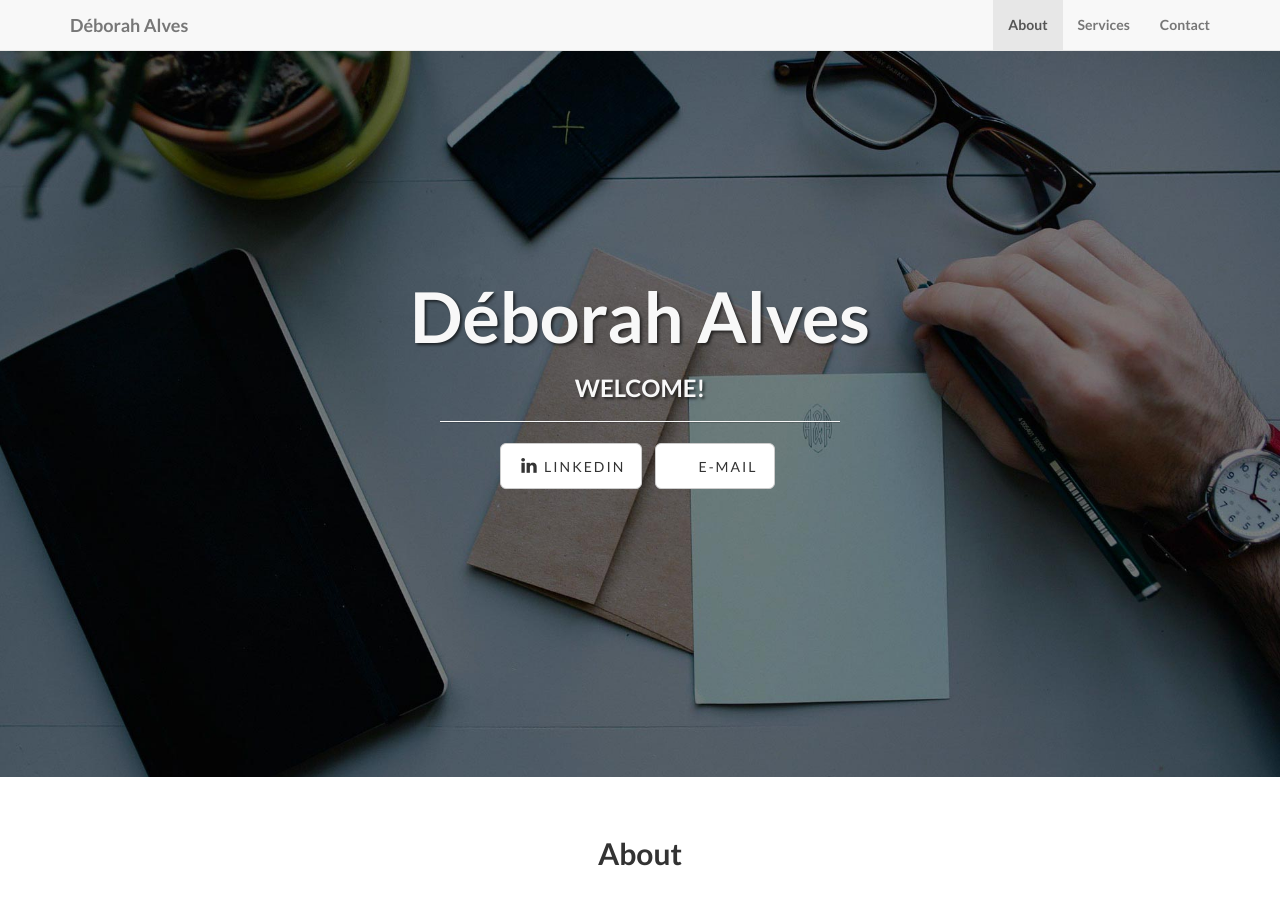
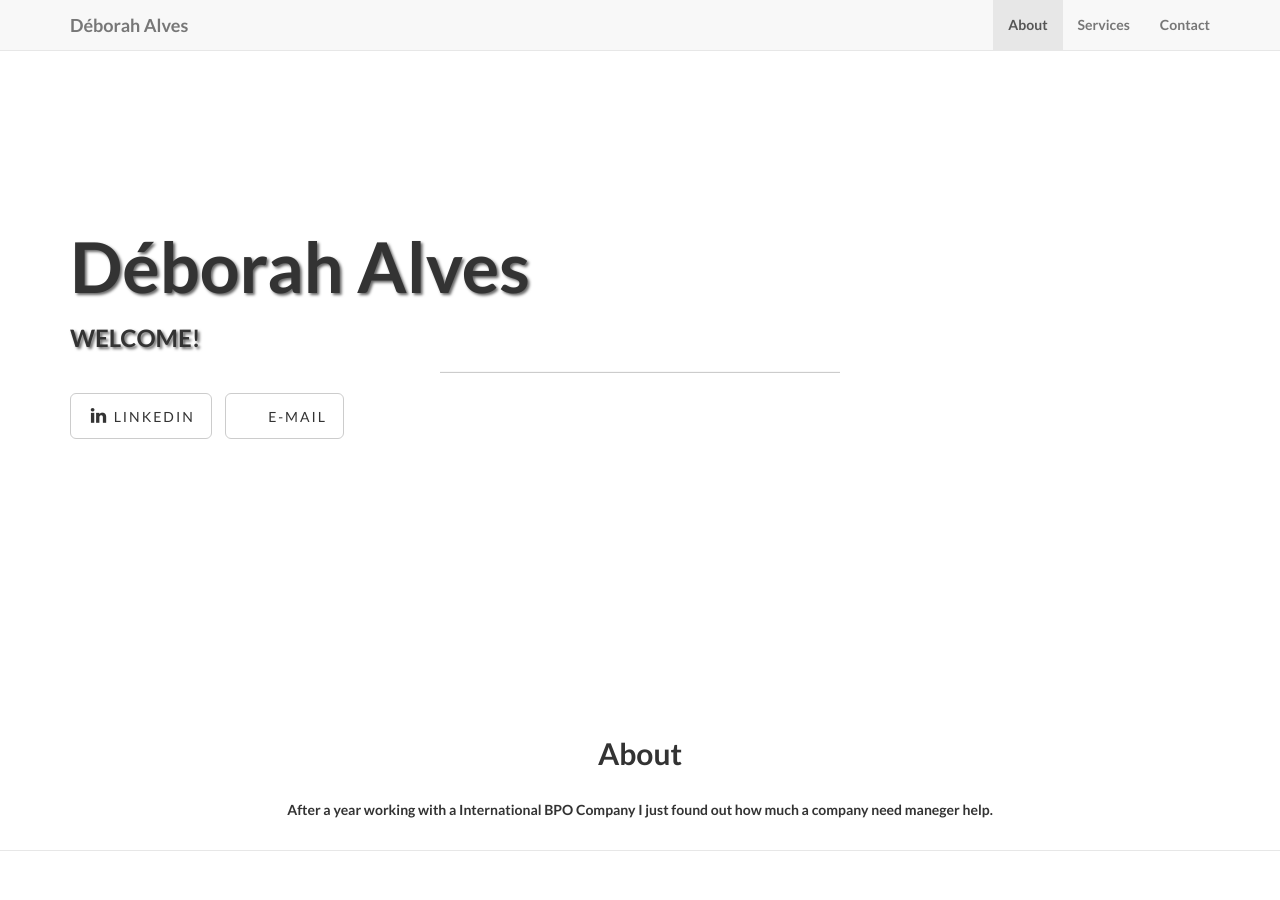
Before and after one commit to deborahyalves/deborahyalves.github.io, a Jekyll site: the page built from index.html, in a window 1280 px wide and 900 px high. Built offline with Jekyll 4.4.1, drawn with Linux system fonts in a browser that asks for light colours.

Commit message:
Update header.html

```diff
--- a/_includes/header.html
+++ b/_includes/header.html
@@ -32,7 +32,7 @@
 
 <section id="home">
 <!-- Header -->
-	<div class="intro-header">
+	<div class="ballpen-blur-close-up-computer-461077">
 
 		<div class="container">
 
```
